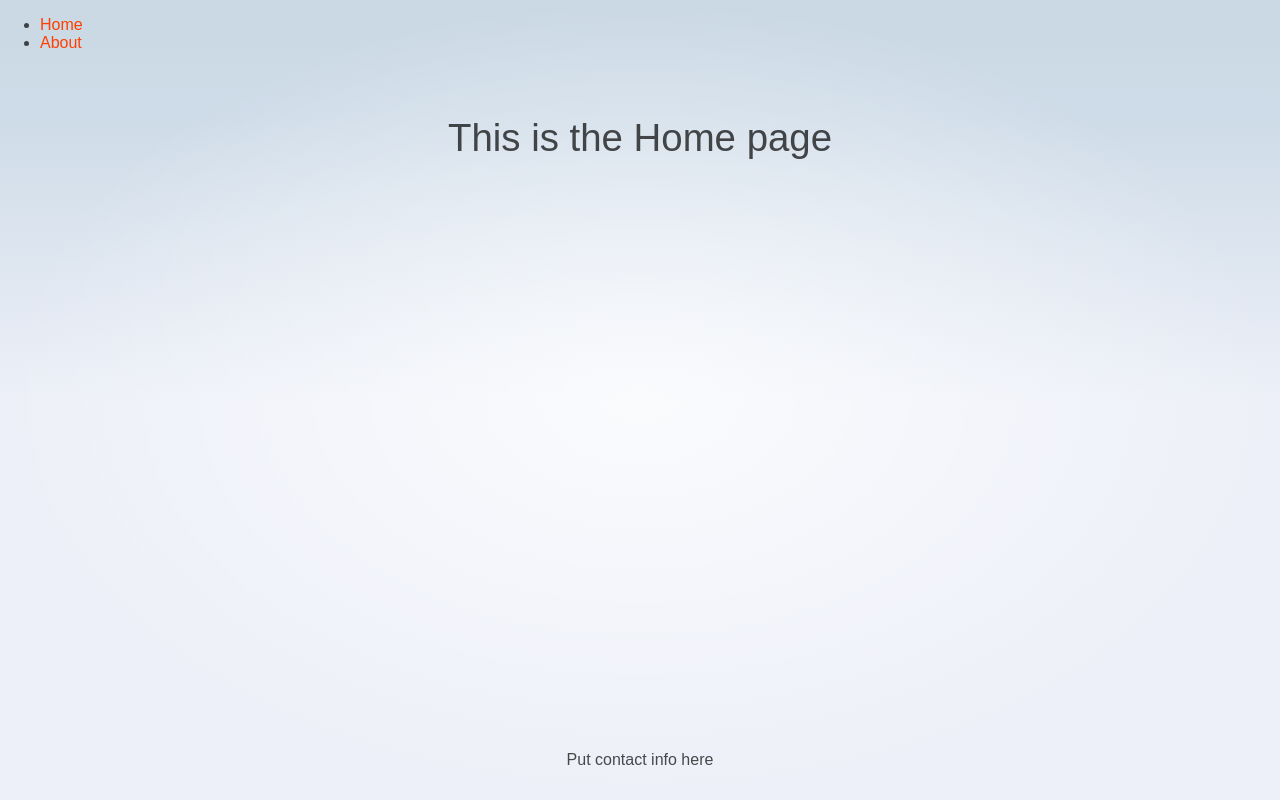
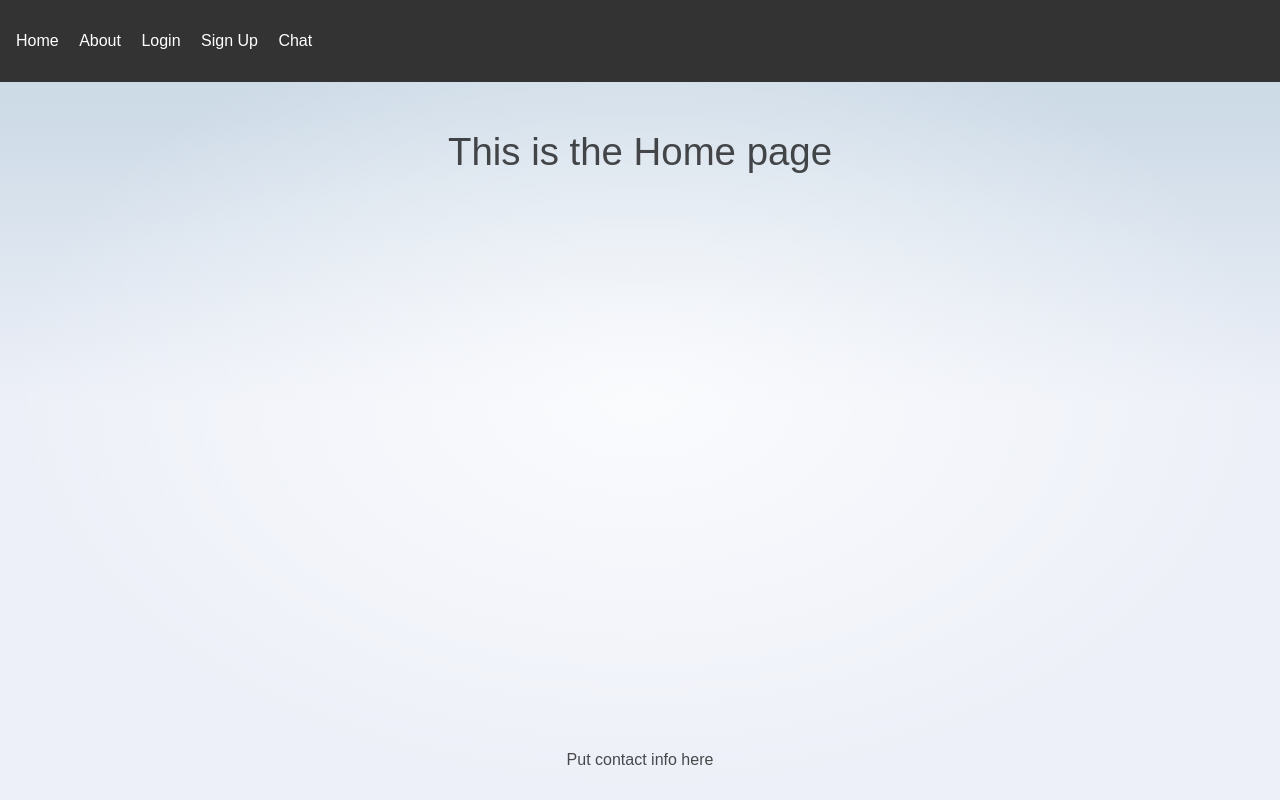
Before and after one commit to tranjm4/research_agent, a SvelteKit app in the folder src/interface/: page / in a window 1280 px wide. Built offline with nearby package versions, Linux system fonts and the light colour scheme.

Commit message:
Added login, signup, chat routes, added minimal styling to header navbar

```diff
--- a/src/interface/src/routes/Header.svelte
+++ b/src/interface/src/routes/Header.svelte
@@ -11,9 +11,42 @@
 			<li aria-current={page.url.pathname === '/about' ? 'page' : undefined}>
 				<a href="/about">About</a>
 			</li>
+			<li aria-current={page.url.pathname === '/auth/login' ? 'page' : undefined}>
+				<a href="/auth/login">Login</a>
+			</li>
+			<li aria-current={page.url.pathname === '/auth/signup' ? 'page' : undefined}>
+				<a href="/auth/signup">Sign Up</a>
+			</li>
+			<li aria-current={page.url.pathname === '/chat' ? 'page' : undefined}>
+				<a href="/chat">Chat</a>
+			</li>
 		</ul>
 	</nav>
 </header>
 
 <style>
+	header {
+		background: #333;
+		color: white;
+		padding: 1rem;
+	}
+
+	nav ul {
+		list-style: none;
+		padding: 0;
+	}
+
+	nav li {
+		display: inline;
+		margin-right: 1rem;
+	}
+
+	nav a {
+		color: white;
+		text-decoration: none;
+	}
+
+	nav a:hover {
+		text-decoration: underline;
+	}
 </style>
```
